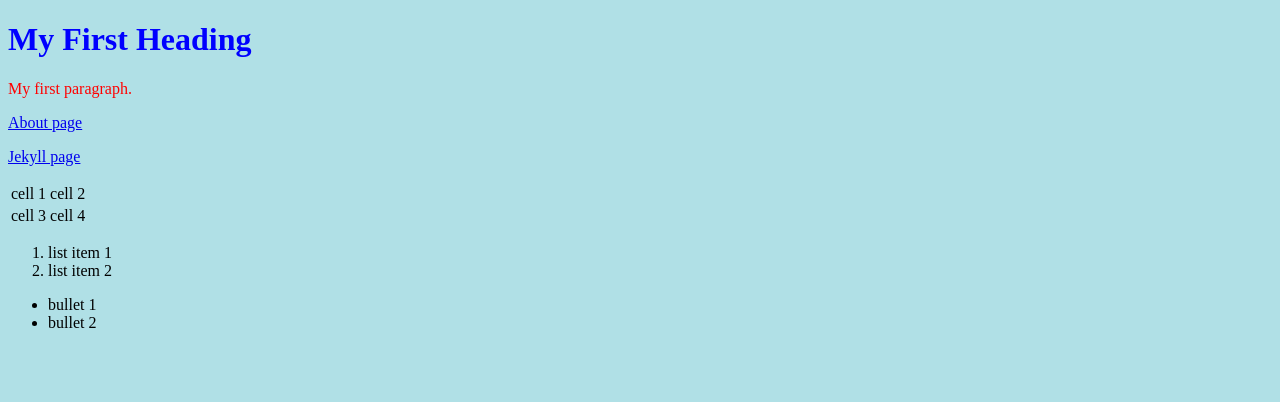
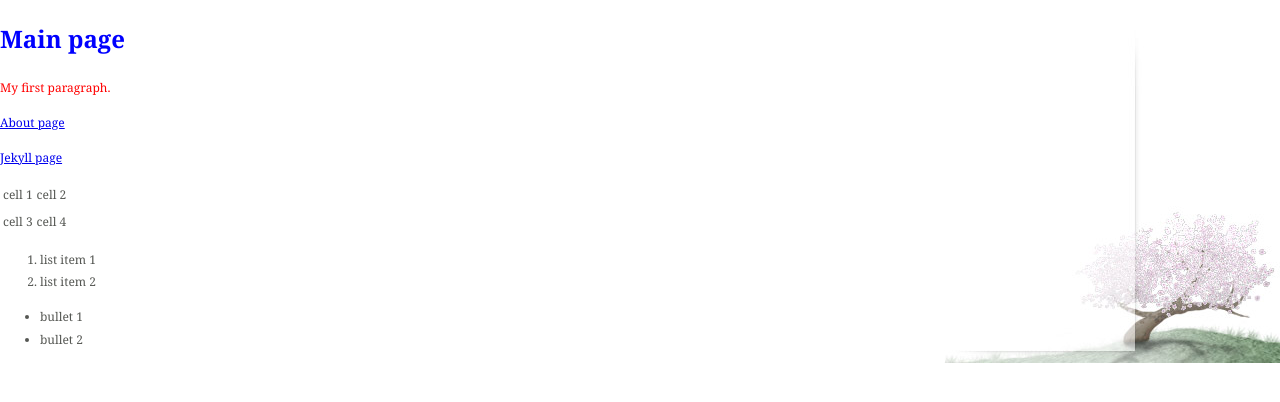
Before and after one commit to albui/albui.github.io, a plain HTML site: page index.html in a window 1280 px wide. Drawn offline with Linux system fonts and the light colour scheme.

Commit message:
Add background

```diff
--- a/index.html
+++ b/index.html
@@ -8,9 +8,9 @@
 	<meta name="description" content="A demonstration of what can be accomplished visually through CSS-based design.">
 </head>
 <body>
-<h1>My First Heading</h1>
+<h1>Main page</h1>
 <p>My first paragraph.</p>
-<p><a href="about/index.html">About page</a></p>
+<p><a href="about/index.html" target="_blank">About page</a></p>
 <p><a href="jekyll">Jekyll page</a></p>
  <table>
   <thead>
--- a/style.css
+++ b/style.css
@@ -1,9 +1,16 @@
 body {
-  background-color: powderblue;
+	font: 75% georgia, sans-serif;
+	line-height: 1.88889;
+	color: #555753;
+	background: #fff url(asset/blossoms.jpg) no-repeat bottom right;
+	margin: 0;
+	padding: 0;
 }
+
 h1 {
   color: blue;
 }
+
 p {
   color: red;
 }
```
Also changed, not shown: asset/blossoms.jpg (added).
